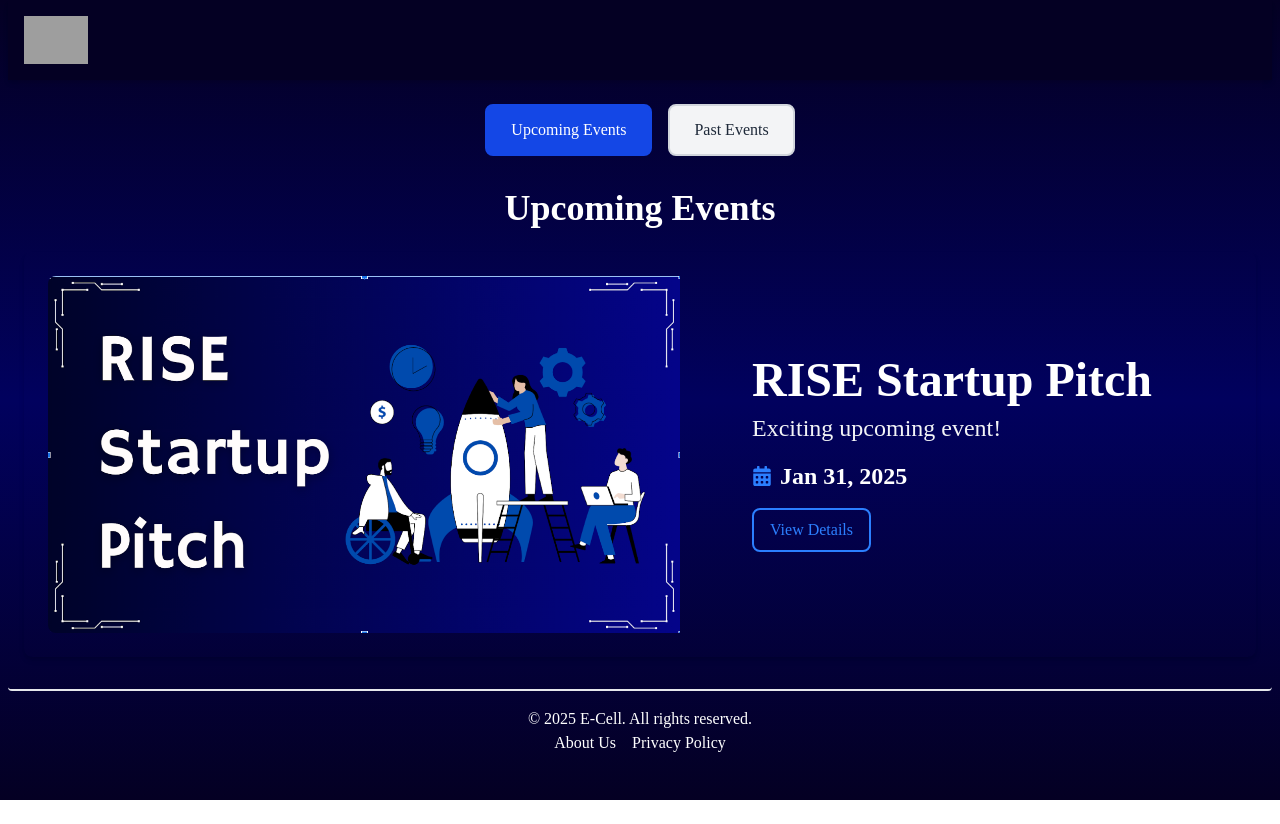
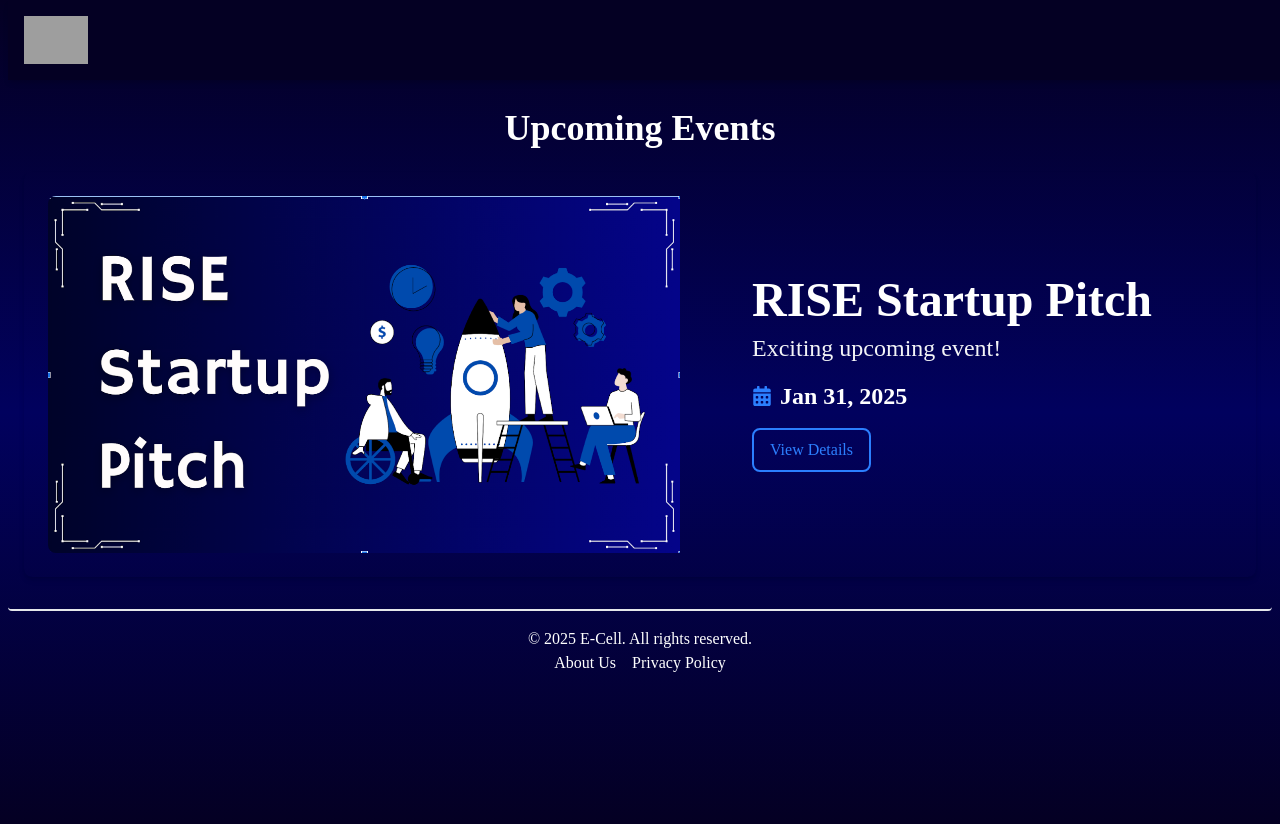
Before and after one commit to 2005pavitra/Event-Page, a React (Vite) app: page / in a window 1280 px wide. Before the commit the page ends 800 px from the top, so only its background shows below. Built offline with nearby package versions, Linux system fonts and the light colour scheme; grey boxes are pictures that could not be loaded.

Commit message:
fixed margins of header

```diff
--- a/src/EventCard.jsx
+++ b/src/EventCard.jsx
@@ -20,10 +20,10 @@
   return (
     <div className="min-h-screen mx-2">
       {/* Header */}
-      <header className="header sticky top-0 z-10 p-2 text-white shadow-md bg-[#040024]">
+      <header className="header mx-2 fixed top-0 left-0 w-full z-10 p-2 text-white shadow-md bg-[#040024]">
   <div className="flex justify-between items-center p-2">
     {/* Logo Section */}
-    <div className="flex items-center space-x-2">
+    <div className="flex items-center space-x-2 left-0">
       <img
         src={logo}
         alt="E-Cell Logo"
@@ -34,12 +34,13 @@
 </header>
 
 
+
       {/* Toggle Buttons */}
       <div className="flex justify-center mt-6 space-x-4">
         <button
           className={`px-6 py-3 rounded-lg font-medium transition duration-300 ${showUpcoming
-              ? "bg-blue-700 text-white border-2 border-blue-700 "
-              : "bg-gray-100 text-gray-800 border-2 border-gray-300 "
+            ? "bg-blue-700 text-white border-2 border-blue-700 "
+            : "bg-gray-100 text-gray-800 border-2 border-gray-300 "
             }`}
           onClick={() => setShowUpcoming(true)}
         >
@@ -47,8 +48,8 @@
         </button>
         <button
           className={`px-6 py-3 rounded-lg font-medium transition duration-300 ${!showUpcoming
-              ? "bg-blue-700 text-white border-2 border-blue-700"
-              : "bg-gray-100 text-gray-800 border-2 border-gray-300 "
+            ? "bg-blue-700 text-white border-2 border-blue-700"
+            : "bg-gray-100 text-gray-800 border-2 border-gray-300 "
             }`}
           onClick={() => setShowUpcoming(false)}
         >
--- a/src/EventDetails.jsx
+++ b/src/EventDetails.jsx
@@ -66,10 +66,10 @@
   return (
     <div className="min-h-screen mx-2">
       {/* Header */}
-      <header className="header sticky top-0 z-10 p-2 text-white shadow-md bg-[#040024]">
+      <header className="header left-0 sticky top-0 z-10 p-2 text-white shadow-md bg-[#040024]">
         <div className="flex justify-between items-center p-2">
           {/* Logo Section */}
-    <div className="flex items-center space-x-2">
+          <div className="flex items-center space-x-2 left-0">
             <img
               src={logo}
               alt="E-Cell Logo"
```
Lines whose indentation alone changed are shown as unchanged.
